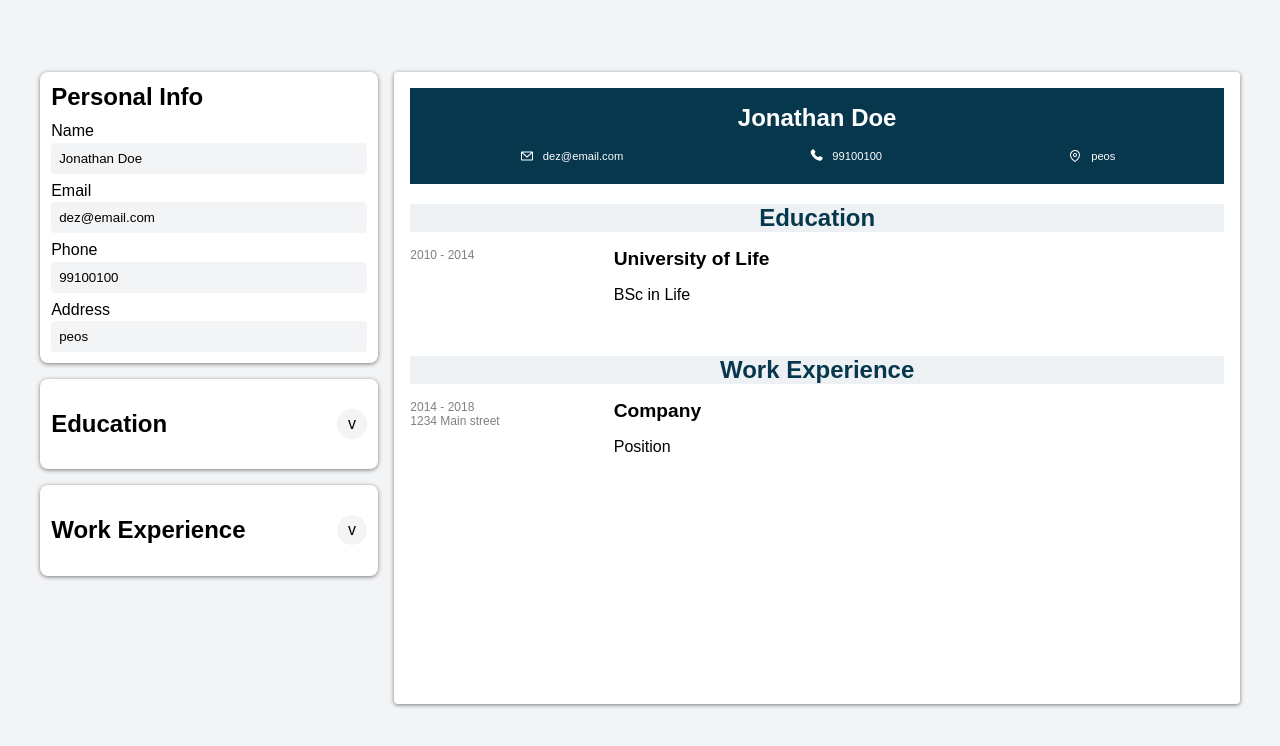
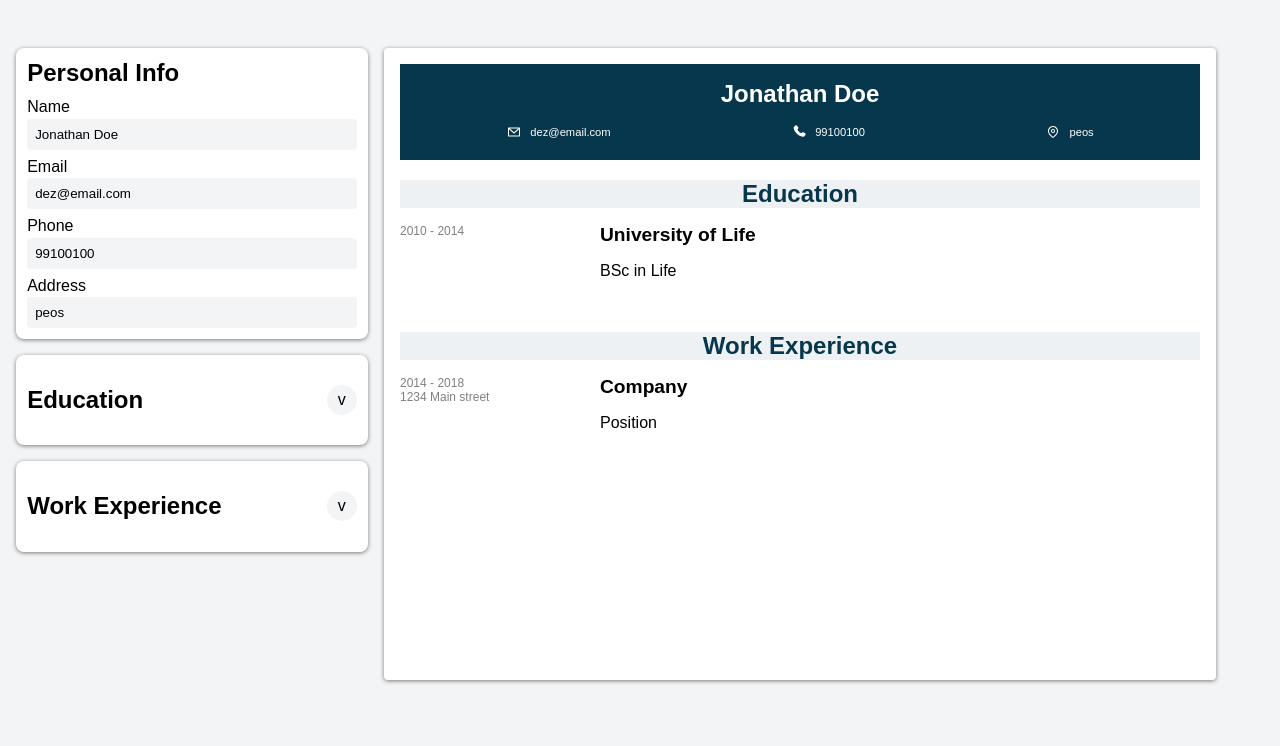
Before and after one commit to arayias/cv-maker, a React (Vite) app: page / in a window 1280 px wide. Shown: the top 746 px of the page. Built offline with nearby package versions, Linux system fonts and the light colour scheme.

Commit message:
Changing some styling in App.css and preview.css

```diff
--- a/src/styles/App.css
+++ b/src/styles/App.css
@@ -5,7 +5,7 @@ html {
 #root {
   max-width: 1280px;
   margin: 0 auto;
-  padding: 2rem;
+  padding: 0.5rem;
   text-align: center;
   font-family: Arial, Helvetica, sans-serif;
 }
--- a/src/styles/preview.css
+++ b/src/styles/preview.css
@@ -3,9 +3,11 @@
   border-radius: 4px;
   padding: 1rem;
   box-shadow: 0 1px 4px 0 rgba(0, 0, 0, 0.5);
+  min-height: 75vh;
   max-height: 100vh;
-  min-height: 75vh;
   color: white;
+  max-width: 800px;
+  overflow: hidden;
 }
 
 header {
```
